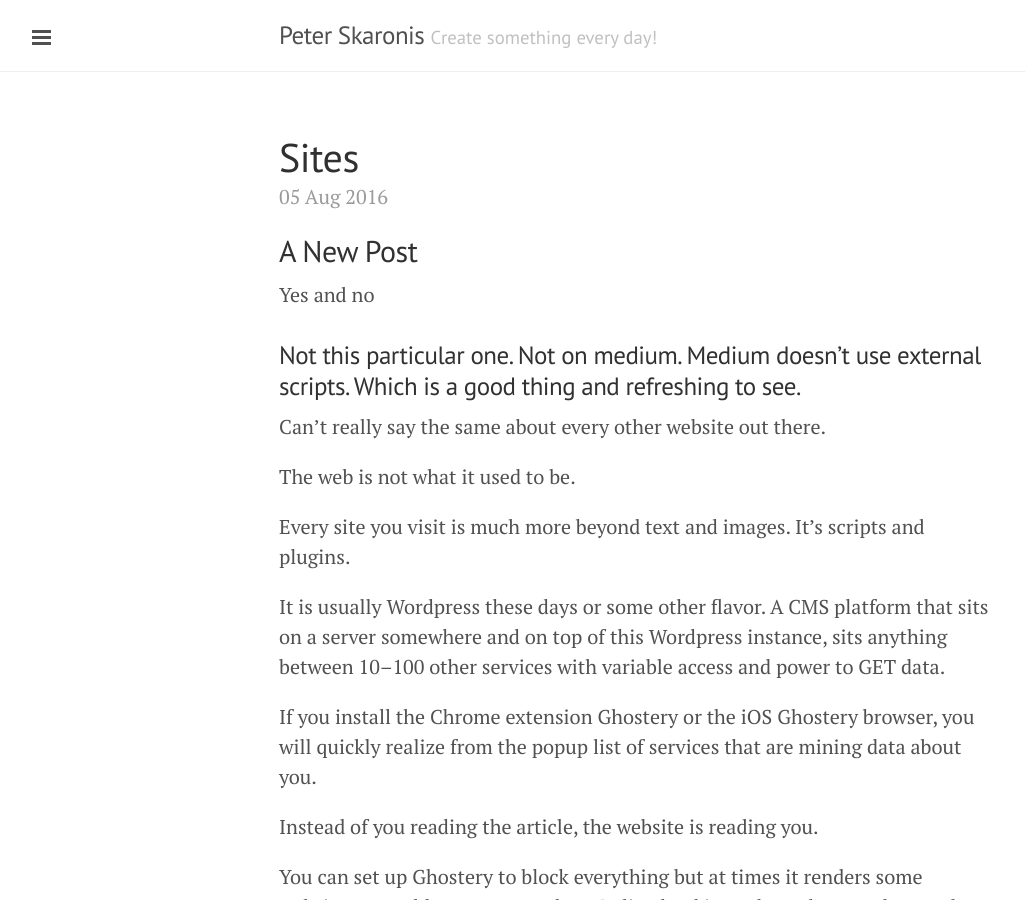
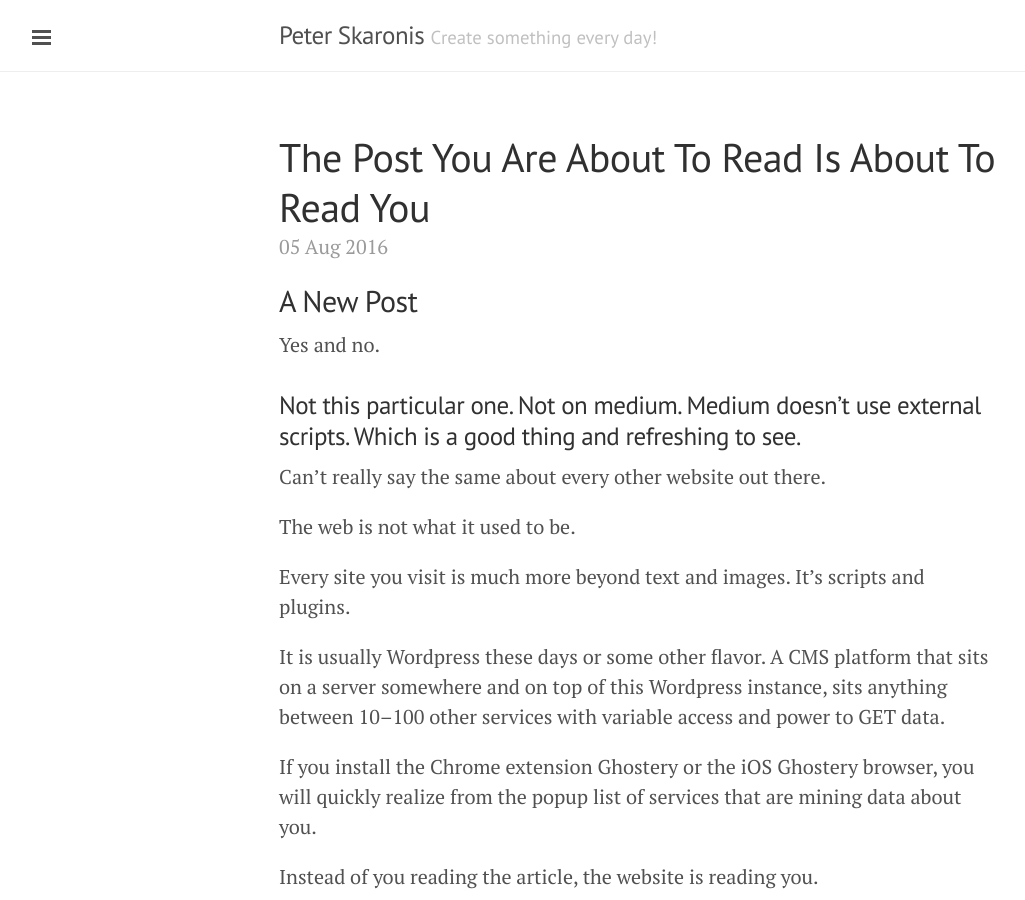
Before and after one commit to techimpossible/techimpossible.github.io, a Jekyll site: the page built from _posts/2016-08-05-sites.markdown, in a window 1280 px wide and 900 px high. Shown: the whole window, without its empty margins (1-1026 px from the left). Built offline with Jekyll 4.4.1, drawn with Linux system fonts in a browser that asks for light colours.

Commit message:
Post update: Sites

```diff
--- a/_posts/2016-08-05-sites.markdown
+++ b/_posts/2016-08-05-sites.markdown
@@ -1,13 +1,13 @@
 ---
 published: true
-title: Sites
+title: The Post You Are About To Read Is About To Read You
 layout: post
 ---
 ## A New Post
 
 
 
-Yes and no
+Yes and no.
 
 
 ### Not this particular one. Not on medium. Medium doesn’t use external scripts. Which is a good thing and refreshing to see.
```
